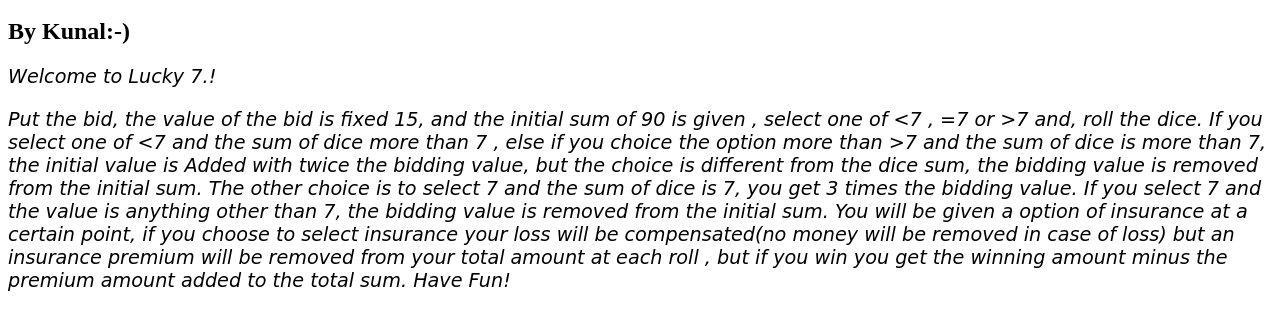
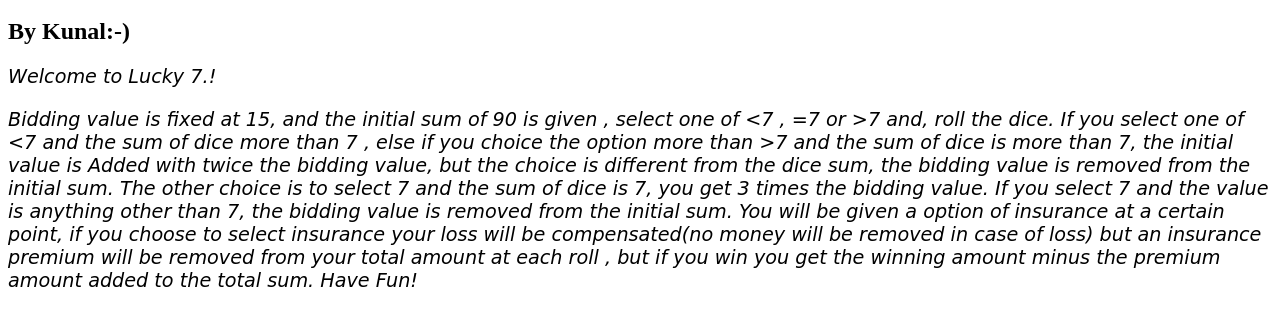
Before and after one commit to lahotikunal/introduction_button, a plain HTML site: page index.html in a window 1280 px wide. Shown: the part 48-378 px from the top of the page. Drawn offline with Linux system fonts and the light colour scheme.

Commit message:
Update index.html

```diff
--- a/index.html
+++ b/index.html
@@ -5,7 +5,7 @@
 	</head>
     <p id="text-area">Welcome to Lucky 7.!</p>
 
-<p id="text-area">Put the bid, the value of the bid is fixed 15, and the initial sum of 90 is given , select one of <7 , =7 or >7 and, roll the dice. If you select one of <7 and the sum of dice more than 7 , else if you choice the option more than >7 and the sum of dice is more than 7, the initial value is
+<p id="text-area">Bidding value is fixed at 15, and the initial sum of 90 is given , select one of <7 , =7 or >7 and, roll the dice. If you select one of <7 and the sum of dice more than 7 , else if you choice the option more than >7 and the sum of dice is more than 7, the initial value is
 Added with twice the bidding value, but the choice is different from the dice sum, the bidding value is removed from the initial sum. The other choice is to select 7 and the sum of dice is 7, you get 3 times the bidding value. If you select 7 and the value is anything other than 7, the bidding value is removed from the initial sum.
 You will be given a option of insurance at a certain point, if you choose to select insurance your loss will be compensated(no money will be removed in case of loss) but an insurance premium will be removed from your total amount at each roll , but if you win you get the winning amount minus the premium amount added to the total sum.
 Have Fun!</p>
```
